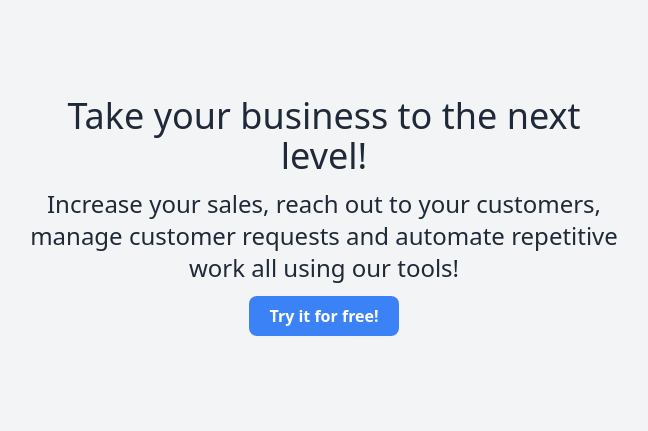
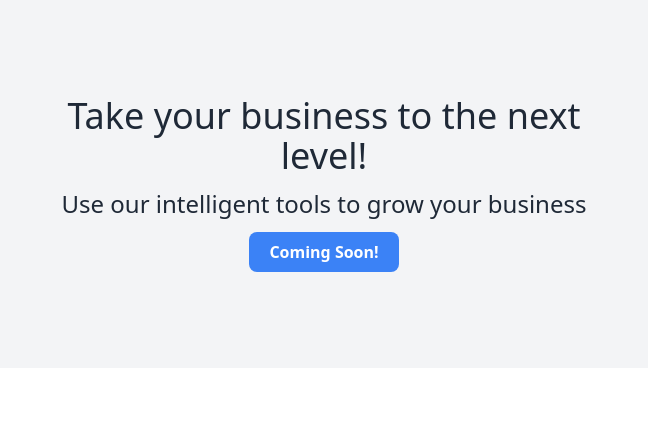
Before and after one commit to VikramMSingh/Propomate_OLD, a Django app: page / in a window 1280 px wide. Shown: the top 431 px of the page, without its empty margins (6-654 px from the left). Run offline with Django 3.2, Linux system fonts and the light colour scheme; some libraries are stand-ins or nearby versions.

Commit message:
Coming soon page

```diff
--- a/templates/coming_soon.html
+++ b/templates/coming_soon.html
@@ -14,8 +14,8 @@
     <div class="flex flex-wrap -mx-4 -mb-10 text-center">
       <div class="sm:w-1/2 mb-10 px-4">
         <h1 class="title-font text-4xl font-medium text-gray-800 mt-6 mb-3">Take your business to the next level!</h1>
-        <h2 class="title-font text-2xl font-medium text-gray-800 mt-6 mb-3">Increase your sales, reach out to your customers, manage customer requests and automate repetitive work all using our tools!</h2>
-        <a href="{% url 'signup' %}" class="inline-flex bg-blue-500 font-semibold rounded-lg py-2 px-5 text-white">Try it for free!</a>
+        <h2 class="title-font text-2xl font-medium text-gray-800 mt-6 mb-3">Use our intelligent tools to grow your business</h2>
+        <a href="{% url 'signup' %}" class="inline-flex bg-blue-500 font-semibold rounded-lg py-2 px-5 text-white">Coming Soon!</a>
       </div>
   </div>
 </div>
```
